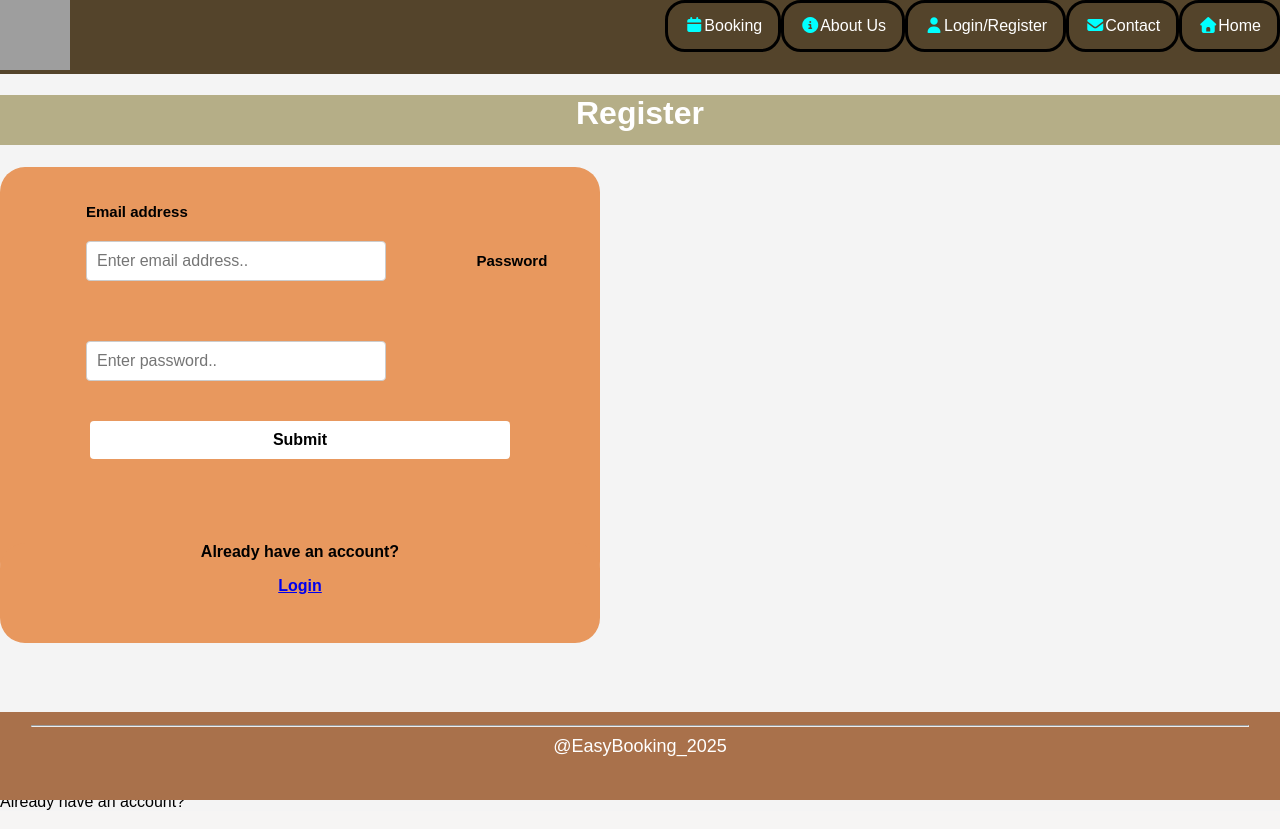
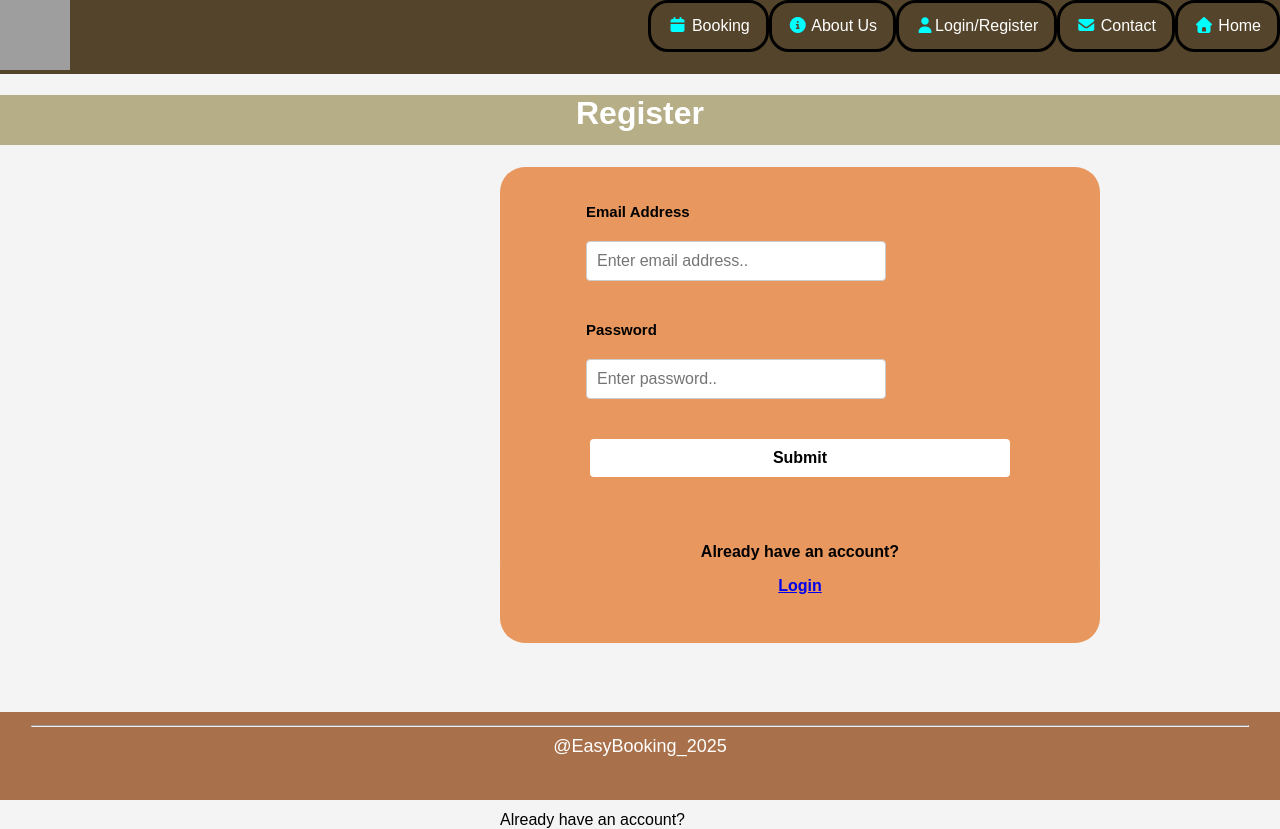
Before and after one commit to WintonChurchill/205.2-Project-Development, a Django app: page /Register in a window 1280 px wide. Run offline with Django 5.2, Linux system fonts and the light colour scheme; some libraries are stand-ins or nearby versions; grey boxes are pictures that could not be loaded.

Commit message:
Login,register aligned and completed

```diff
--- a/Frontend-Django/BookingSystem205/App/static/login_reg.css
+++ b/Frontend-Django/BookingSystem205/App/static/login_reg.css
@@ -20,7 +20,7 @@ body {
     width:600px;
     height:420px;
     background-color: #E8985E;
-    margin-right: 200px;
+    margin-left: 500px;
     border-radius:25px;
 }
 
@@ -50,7 +50,7 @@ input[type="submit"]{
    background-color:#E8985E;
   width:600px;
   height:100px;
-  margin-right:200px;
+  margin-left:500px;
   margin-top: -60px;
   border-radius:25px;
   text-align:center;
--- a/Frontend-Django/BookingSystem205/App/templates/Login.html
+++ b/Frontend-Django/BookingSystem205/App/templates/Login.html
@@ -49,7 +49,7 @@
         <label class="label_custom">Email Address</label>
         <br>
         <input class="field" name="email" placeholder="Enter email address.." required>
-
+        <br>
         <!--Password Label + Input field-->
         <label class="label_custom" >Password</label>
         <br>
--- a/Frontend-Django/BookingSystem205/App/templates/Register.html
+++ b/Frontend-Django/BookingSystem205/App/templates/Register.html
@@ -29,11 +29,11 @@
         <!--Logo-->
         <img src="https://i.postimg.cc/YCpDt5fF/Screenshot-2025-10-10-001046.jpg" width="70px" height="70px" margin-left="20%">
 
-        <li><a href="{% url 'home' %}" style="border:solid black;"><i class="fa-solid fa-house" style="color:aqua;"></i>Home</a></li>
-        <li><a href="{% url 'contact' %}" style="border:solid black;"><i class="fa-solid fa-envelope" style="color:aqua"></i>Contact</a></li>
+        <li><a href="{% url 'home' %}" style="border:solid black;"><i class="fa-solid fa-house" style="color:aqua;"></i> Home</a></li>
+        <li><a href="{% url 'contact' %}" style="border:solid black;"><i class="fa-solid fa-envelope" style="color:aqua"></i> Contact</a></li>
         <li><a class="active" href="{% url 'Register' %}" style="border:solid black;"><i class="fa-solid fa-user" style="color:aqua"></i>Login/Register</a></li>
-        <li><a href="{% url 'about' %}" style="border:solid black;"><i class="fa-solid fa-circle-info" style="color:aqua"></i>About Us</a></li>
-        <li><a href="{% url 'booking' %}" style="border:solid black;"><i class="fa-solid fa-calendar" style="color:aqua"></i>Booking</a></li>
+        <li><a href="{% url 'about' %}" style="border:solid black;"><i class="fa-solid fa-circle-info" style="color:aqua"></i> About Us</a></li>
+        <li><a href="{% url 'booking' %}" style="border:solid black;"><i class="fa-solid fa-calendar" style="color:aqua"></i> Booking</a></li>
 
 
     </ul>
@@ -48,9 +48,11 @@
             <br>
 
             <!--Email address label + input field-->
-            <label class="label_custom">Email address</label>
+            <label class="label_custom">Email Address</label>
             <br>
             <input class="field" name="email" placeholder="Enter email address.." required>
+
+            <br>
 
             <!--Password Label + Input field-->
             <label class="label_custom" >Password</label>
```
